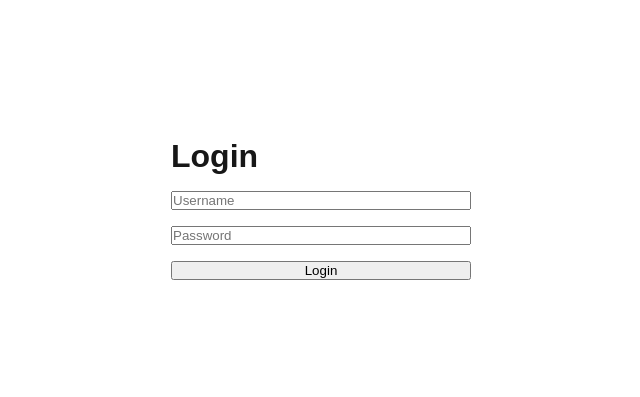
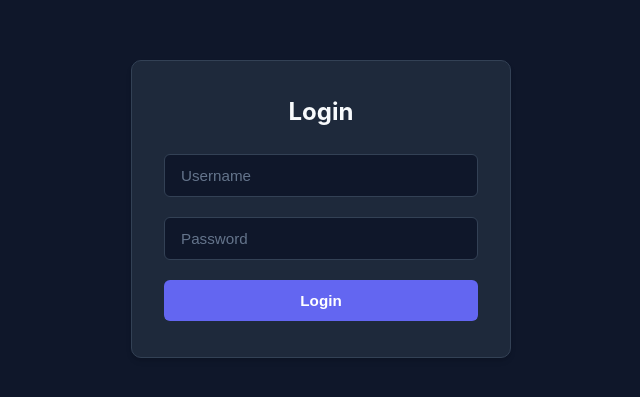
Before and after one commit to shikhar-sahay/wtv-assignment, a Next.js app in the folder frontend/: page /login in a window 1280 px wide. Shown: the part 191-588 px from the top of the page, without its empty margins (319-959 px from the left). Built offline with nearby package versions, Linux system fonts and the light colour scheme.

Commit message:
Working useAPI hook integration and UI polish

```diff
--- a/frontend/src/app/globals.css
+++ b/frontend/src/app/globals.css
@@ -1,34 +1,6 @@
 :root {
-  --background: #ffffff;
-  --foreground: #171717;
-}
-
-@media (prefers-color-scheme: dark) {
-  :root {
-    --background: #0a0a0a;
-    --foreground: #ededed;
-  }
-}
-
-html {
-  height: 100%;
-}
-
-html,
-body {
-  max-width: 100vw;
-  overflow-x: hidden;
-}
-
-body {
-  min-height: 100%;
-  display: flex;
-  flex-direction: column;
-  color: var(--foreground);
-  background: var(--background);
-  font-family: Arial, Helvetica, sans-serif;
-  -webkit-font-smoothing: antialiased;
-  -moz-osx-font-smoothing: grayscale;
+  --background: #0f172a;
+  --foreground: #f8fafc;
 }
 
 * {
@@ -37,13 +9,28 @@
   margin: 0;
 }
 
-a {
-  color: inherit;
-  text-decoration: none;
+body {
+  background-color: var(--background);
+  color: var(--foreground);
+  font-family: -apple-system, BlinkMacSystemFont, "Segoe UI", Roboto, "Helvetica Neue", Arial, sans-serif;
+  min-height: 100vh;
+  -webkit-font-smoothing: antialiased;
 }
 
-@media (prefers-color-scheme: dark) {
-  html {
-    color-scheme: dark;
-  }
+::-webkit-scrollbar {
+  width: 8px;
+  height: 8px;
 }
+
+::-webkit-scrollbar-track {
+  background: #0f172a;
+}
+
+::-webkit-scrollbar-thumb {
+  background: #334155;
+  border-radius: 4px;
+}
+
+::-webkit-scrollbar-thumb:hover {
+  background: #475569;
+}
--- a/frontend/src/app/login/page.tsx
+++ b/frontend/src/app/login/page.tsx
@@ -1,47 +1,8 @@
 "use client"
 
-import { useState } from "react"
-import { useRouter } from "next/navigation"
-
-import { loginUser } from "@/services/auth"
-import { useAuthStore } from "@/store/authStore"
+import LoginForm from "@/components/LoginForm/LoginForm"
 
 export default function LoginPage() {
-  const router = useRouter()
-
-  const setTokens = useAuthStore(
-    (state) => state.setTokens
-  )
-
-  const [username, setUsername] = useState("")
-  const [password, setPassword] = useState("")
-
-  const [error, setError] = useState("")
-
-  const handleLogin = async (
-    e: React.FormEvent
-  ) => {
-    e.preventDefault()
-
-    try {
-      setError("")
-
-      const data = await loginUser(
-        username,
-        password
-      )
-
-      setTokens(
-        data.access,
-        data.refresh
-      )
-
-      router.push("/")
-    } catch {
-      setError("Invalid credentials")
-    }
-  }
-
   return (
     <main
       style={{
@@ -51,40 +12,7 @@
         alignItems: "center",
       }}
     >
-      <form
-        onSubmit={handleLogin}
-        style={{
-          display: "flex",
-          flexDirection: "column",
-          gap: "1rem",
-          width: "300px",
-        }}
-      >
-        <h1>Login</h1>
-
-        <input
-          placeholder="Username"
-          value={username}
-          onChange={(e) =>
-            setUsername(e.target.value)
-          }
-        />
-
-        <input
-          type="password"
-          placeholder="Password"
-          value={password}
-          onChange={(e) =>
-            setPassword(e.target.value)
-          }
-        />
-
-        <button type="submit">
-          Login
-        </button>
-
-        {error && <p>{error}</p>}
-      </form>
+      <LoginForm />
     </main>
   )
 }
```
Also changed, not shown: frontend/src/app/page.module.scss (added, +103 -0 lines), frontend/src/app/page.tsx (+40 -15 lines).
